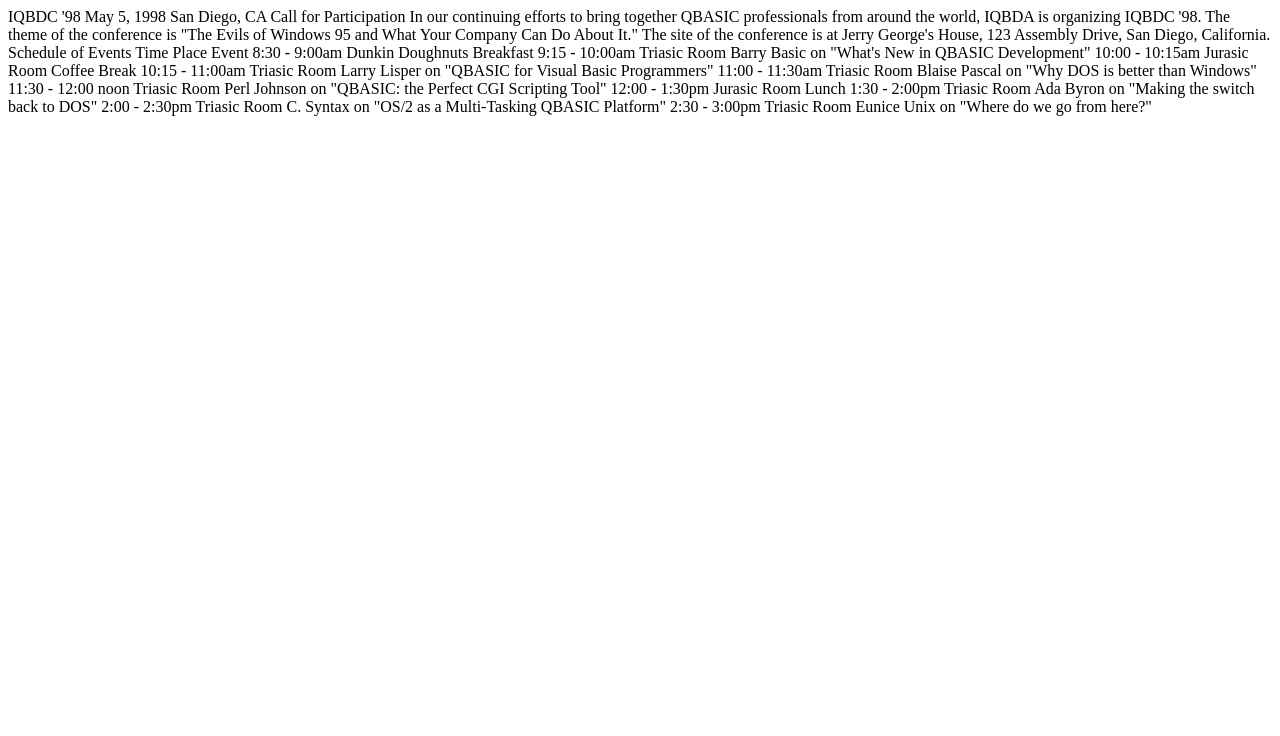
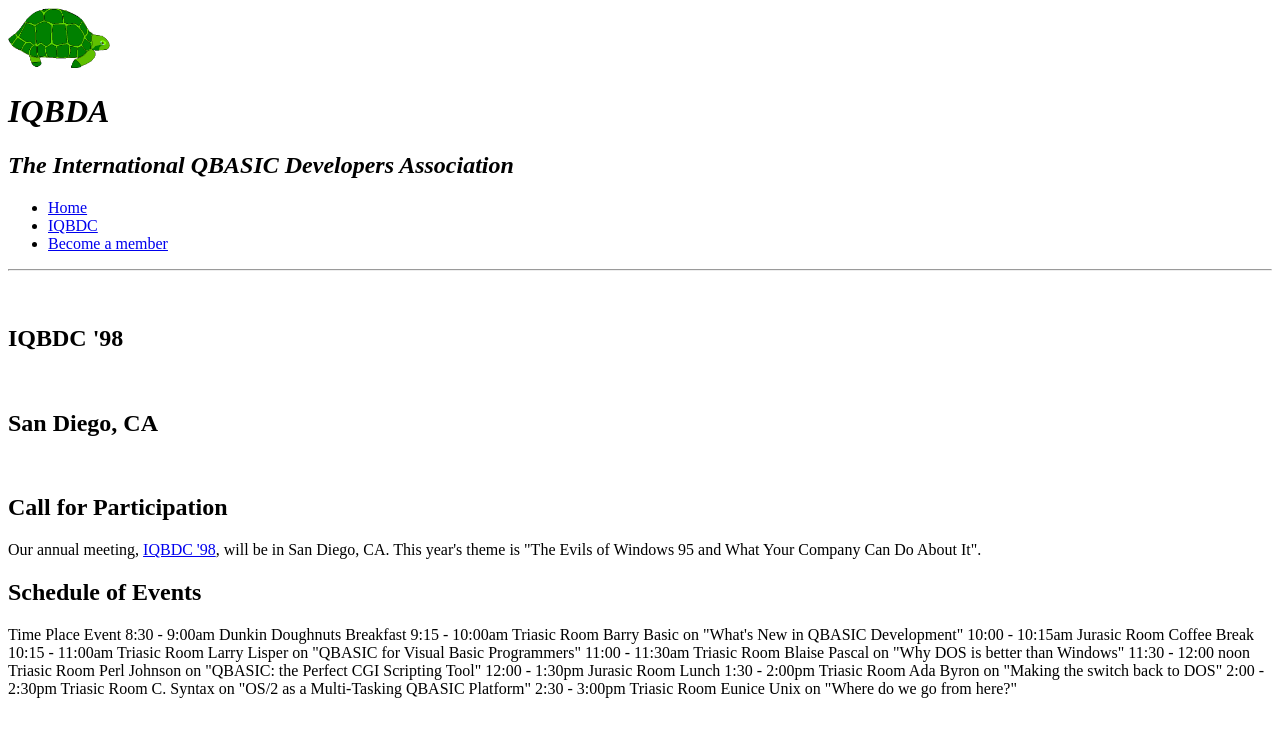
Before and after one commit to tmcgrath1/iqbda, a plain HTML site: page iqbdc.html in a window 1280 px wide. Drawn offline with Linux system fonts and the light colour scheme.

Commit message:
commit 2n

```diff
--- a/iqbdc.html
+++ b/iqbdc.html
@@ -1,10 +1,65 @@
-IQBDC '98
-May 5, 1998
-San Diego, CA
-Call for Participation
+<!DOCTYPE HTML>
+<html>
 
-In our continuing efforts to bring together QBASIC professionals from around the world, IQBDA is organizing IQBDC '98. The theme of the conference is "The Evils of Windows 95 and What Your Company Can Do About It." The site of the conference is at Jerry George's House, 123 Assembly Drive, San Diego, California.
-Schedule of Events
+<head>
+
+  <head>
+<meta charset="utf-8">
+   <title>IGBDA</title>
+  </head>
+  <body>
+
+
+      <div id="page-wrapper">
+        <div id="header">
+          <img height="60" width="102" src="Skittles.gif" alt>
+          <h1>
+            <b><i>IQBDA</i></b></h1>
+          <h2>
+            <i>The International QBASIC Developers Association</i></h2>
+        </div>
+        <div id="navbar">
+          <ul>
+            <li>
+              <a href="index.html">Home</a></li>
+            <li>
+              <a href="iqbdc.html">IQBDC</a></li>
+            <li>
+              <a href="member.html">Become a member</a></li>
+          </ul>
+        </div>
+        <hr />
+        <div id="content">
+          <p>
+            &nbsp;</p>
+          <h2>IQBDC '98</h2>
+          <p>
+            &nbsp;</p>
+          <h2>San Diego, CA</h2>
+           <p>
+            &nbsp;</p>
+          <h2>
+           Call for Participation</h2>
+          <p>
+            Our annual meeting, <a href="iqbdc.html">IQBDC
+&#39;98</a>, will be in San Diego, CA. This year&#39;s theme is
+&quot;The Evils of Windows 95 and What Your Company Can Do About
+It&quot;.</p>
+          <h2>
+            Schedule of Events</h2>
+
+
+
+        </div>
+      </div>
+    </body>
+  </html>
+
+
+
+
+
+
 Time    Place   Event
 8:30 - 9:00am   Dunkin Doughnuts    Breakfast
 9:15 - 10:00am  Triasic Room    Barry Basic on "What's New in QBASIC Development"
```
